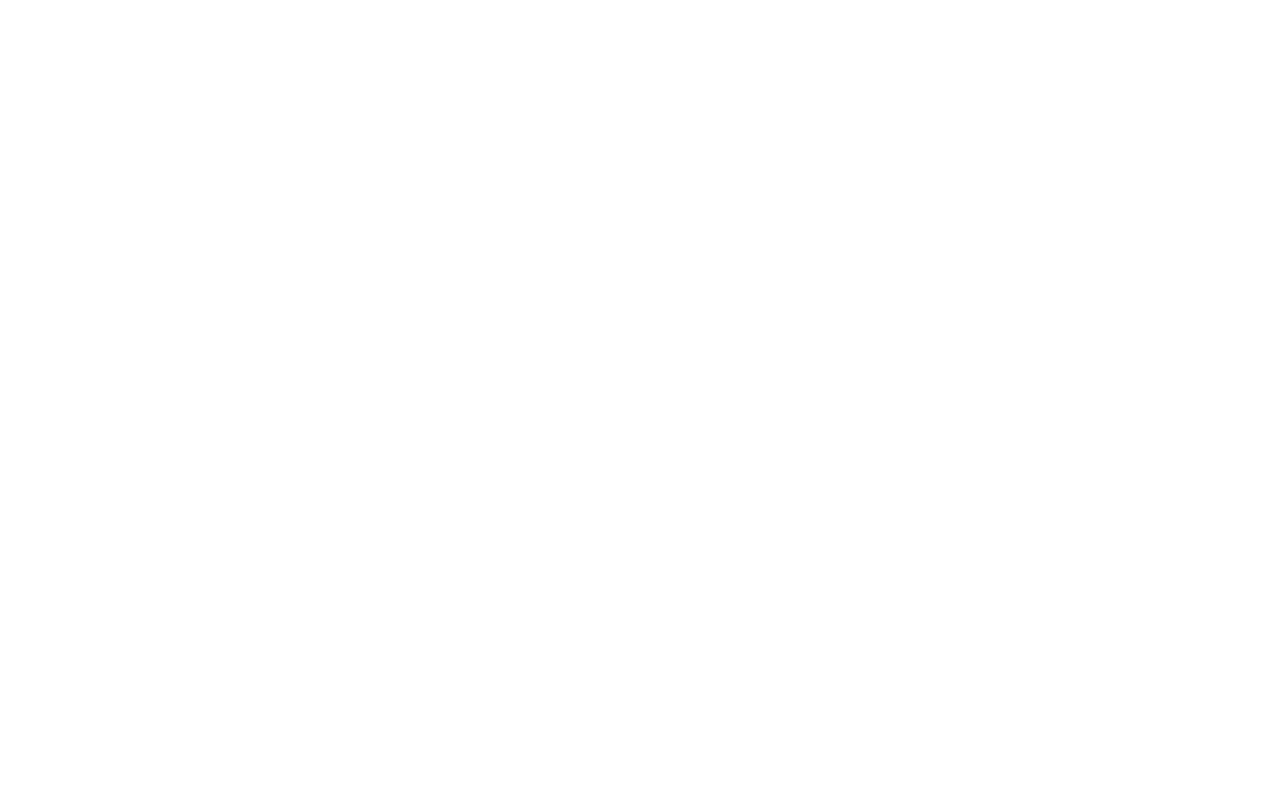
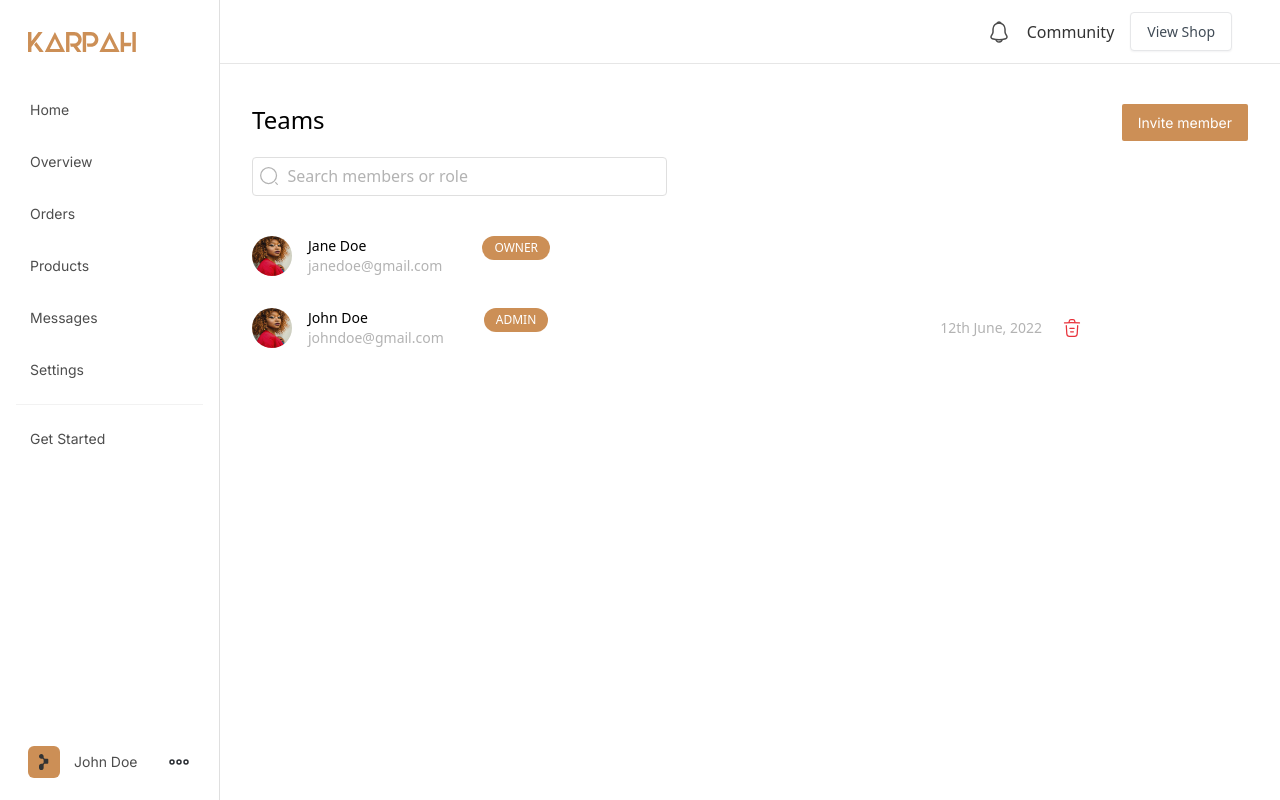
Before and after one commit to Karpah-github/web, a Vue app in the folder frontend/: page /teams in a window 1280 px wide. Before the commit this address had no page. Built offline with nearby package versions, Linux system fonts and the light colour scheme; what @ckeditor/ckeditor5-vue would draw is missing.

Commit message:
ft: added teams tab

```diff
--- /dev/null
+++ b/frontend/src/components/modals/InviteMember.vue
@@ -0,0 +1,125 @@
+<script lang="ts" setup>
+import { ref } from "vue";
+import modal from "./index.vue";
+import { defineProps } from "vue";
+import { productList } from "@/composables/products/products";
+const props = defineProps([
+  "open",
+  "close",
+  "showActionsModal",
+  "id",
+  "hideProduct",
+]);
+const formData = ref({
+  fullName: "",
+  email: "",
+  password: "",
+});
+const hideProduct = (x: string) => {
+  productList.filter(function (item) {
+    return item.id !== x;
+  });
+  props.close();
+};
+</script>
+<template>
+  <modal :open="props.open" :close="props.close" class="overflow-y-hidden">
+    <div
+      class="hide-modal text-left p-4"
+      :class="showActionsModal === id ? 'show' : ''"
+    >
+      <div class="text-left">
+        <button @click="props.close" class="flex ml-auto">
+          <img src="../../assets/icons/close.svg" alt="" />
+        </button>
+        <h4 class="text-md font-medium">Add an admin</h4>
+        <form class="my-4">
+          <div class="form-input2">
+            <span class="flex gap-1">
+              <label for="full-name">Full name</label>
+            </span>
+            <input
+              class="form-field"
+              type="text"
+              name="full-name"
+              v-model="formData.fullName"
+              required
+            />
+          </div>
+          <div class="form-input2">
+            <span class="flex gap-1">
+              <label for="email">Email address</label>
+            </span>
+            <input
+              class="form-field"
+              type="email"
+              name="email"
+              v-model="formData.email"
+              required
+            />
+          </div>
+
+          <div class="form-input2">
+            <span class="flex gap-1">
+              <label for="password">Password</label>
+            </span>
+            <input
+              class="form-field"
+              type="password"
+              name="password"
+              v-model="formData.password"
+              required
+            />
+          </div>
+          <div class="flex py-5 gap-2 w-full">
+            <button class="btn-primary px-3 py-1 rounded-sm text-sm w-full">
+              Save Admin
+            </button>
+            <!-- <button class="btn-secondary px-3 py-1 w-1/2" @click="props.close">
+              Cancel
+            </button> -->
+          </div>
+        </form>
+      </div>
+    </div>
+  </modal>
+</template>
+<style lang="scss">
+.hide-modal {
+  background: #ffffff;
+  display: none;
+  left: 50%;
+  top: 50%;
+  transform: translate(-50%, -50%);
+  z-index: 3;
+  position: fixed;
+  width: 80%;
+  height: 420px;
+  cursor: pointer;
+  border-radius: 8px;
+  &.show {
+    display: block;
+    margin: 0 auto;
+  }
+  @include md {
+    width: 400px;
+  }
+}
+
+.modal-overlay::before {
+  content: "";
+  position: fixed;
+  top: 0px;
+  left: 0px;
+  bottom: 0px;
+  right: 0px;
+  overflow-y: hidden;
+  background-color: rgba(0, 0, 0, 0.5);
+  /* overflow: aut; */
+  z-index: 2;
+}
+.svg-primary {
+  filter: invert(62%) sepia(56%) saturate(388%) hue-rotate(348deg)
+    brightness(88%) contrast(90%);
+}
+</style>
--- /dev/null
+++ b/frontend/src/components/modals/userDelete.vue
@@ -0,0 +1,94 @@
+<script lang="ts" setup>
+import { ref } from "vue";
+import modal from "./index.vue";
+import { defineProps } from "vue";
+import { productList } from "@/composables/products/products";
+const props = defineProps([
+  "open",
+  "close",
+  "showActionsModal",
+  "id",
+  "deleteProduct",
+]);
+const deleteProduct = (x: string) => {
+  productList.filter(function (item) {
+    return item.id !== x;
+  });
+  props.close();
+};
+</script>
+<template>
+  <modal :open="props.open" :close="props.close" class="overflow-y-hidden">
+    <div
+      class="delete-modal text-left p-4"
+      :class="showActionsModal === id ? 'show' : ''"
+    >
+      <div class="text-left">
+        <div
+          class="w-10 h-10 mt-2 mb-4 flex justify-center items-center rounded-full bg-[#FDF4F4]"
+        >
+          <img
+            class="svg-red w-5"
+            src="../../assets/icons/trash.svg"
+            alt="delete icon"
+          />
+        </div>
+        <h4 class="text-md font-medium">You are about to remove an admin</h4>
+        <p class="font-light text-sm py-2">
+          Do you want to delete this admin? deleting would remove this admin
+          from your team completely
+        </p>
+      </div>
+      <div class="flex justify-end py-5 gap-2">
+        <button class="btn-secondary px-3 py-1" @click="props.close">
+          Cancel
+        </button>
+        <button
+          class="bg-[#E72B3B] text-white px-3 py-1 rounded-sm text-sm"
+          @click="deleteProduct(id)"
+        >
+          Delete
+        </button>
+      </div>
+    </div>
+  </modal>
+</template>
+<style lang="scss">
+.delete-modal {
+  background: #ffffff;
+  display: none;
+  left: 50%;
+  top: 50%;
+  transform: translate(-50%, -50%);
+  z-index: 3;
+  position: fixed;
+  width: 80%;
+  height: 255px;
+  cursor: pointer;
+  border-radius: 8px;
+  &.show {
+    display: block;
+    margin: 0 auto;
+  }
+  @include md {
+    width: 400px;
+  }
+}
+
+.modal-overlay::before {
+  content: "";
+  position: fixed;
+  top: 0px;
+  left: 0px;
+  bottom: 0px;
+  right: 0px;
+  overflow-y: hidden;
+  background-color: rgba(0, 0, 0, 0.5);
+  /* overflow: aut; */
+  z-index: 2;
+}
+.svg-red {
+  filter: invert(38%) sepia(89%) saturate(4462%) hue-rotate(336deg)
+    brightness(89%) contrast(105%);
+}
+</style>
--- a/frontend/src/router/index.ts
+++ b/frontend/src/router/index.ts
@@ -58,6 +58,12 @@ const routes: Array<RouteRecordRaw> = [
     path: "/overview",
     name: "overview",
     component: () => import("../views/OverviewScreen.vue"),
+    meta: { layout: DefaultLayout },
+  },
+  {
+    path: "/teams",
+    name: "teams",
+    component: () => import("../views/Teams/index.vue"),
     meta: { layout: DefaultLayout },
   },
   {
--- /dev/null
+++ b/frontend/src/views/Teams/index.vue
@@ -0,0 +1,90 @@
+<script setup lang="ts">
+import InviteMember from "@/components/modals/InviteMember.vue";
+import UserDelete from "@/components/modals/userDelete.vue";
+import { ref } from "vue";
+const openModal = ref(false);
+const openDModal = ref(false);
+const openInviteMemberModal = () => {
+  openModal.value = !openModal.value;
+};
+const openDeleteMemberModal = () => {
+  openDModal.value = !openDModal.value;
+};
+</script>
+
+<template>
+  <div class="px-5 md:px-8">
+    <div class="flex justify-between mt-10 mb-2">
+      <h2 class="text-2xl font-medium">Teams</h2>
+      <button
+        @click="openInviteMemberModal"
+        class="btn-primary px-4 py-2 rounded-md"
+      >
+        Invite member
+      </button>
+    </div>
+    <div class="md:w-10/12">
+      <div class="search md:w-1/2 mt-4">
+        <span class="w-5">
+          <img class="w-full" src="../../assets/icons/search.svg" alt="" />
+        </span>
+        <input type="search" placeholder="Search members or role" />
+      </div>
+      <div class="flex justify-between mt-10 items-center">
+        <div class="flex gap-4 items-center">
+          <img
+            src="../../assets/sellerAvatar.png"
+            class="w-10 h-10 rounded-full"
+            alt=""
+          />
+          <div class="flex items-start gap-4 md:gap-10">
+            <div class="text-sm md:text-md">
+              <p class="font-normal">Jane Doe</p>
+              <p class="text-[#b3b3b3]">janedoe@gmail.com</p>
+            </div>
+            <div class="bg-primary text-white text-xs px-3 py-1 rounded-2xl">
+              OWNER
+            </div>
+          </div>
+        </div>
+        <div class="flex gap-5">
+          <!-- <p class="text-[#b3b3b3] hidden md:block">12th June, 2022</p> -->
+        </div>
+      </div>
+      <div class="flex justify-between mt-8 items-center">
+        <div class="flex gap-4 items-center">
+          <img
+            src="../../assets/sellerAvatar.png"
+            class="w-10 h-10 rounded-full"
+            alt=""
+          />
+          <div class="flex items-start gap-4 md:gap-10">
+            <div class="text-sm md:text-md">
+              <p class="font-normal">John Doe</p>
+              <p class="text-[#b3b3b3]">johndoe@gmail.com</p>
+            </div>
+            <div class="bg-primary text-white text-xs px-3 py-1 rounded-2xl">
+              ADMIN
+            </div>
+          </div>
+        </div>
+        <div class="flex gap-5">
+          <p class="text-[#b3b3b3] hidden md:block text-sm">12th June, 2022</p>
+          <div class="flex cursor-pointer">
+            <i class="fa-solid fa-pen"></i>
+            <img
+              @click="openDeleteMemberModal"
+              class="svg-red w-5"
+              src="../../assets/icons/trash.svg"
+              alt="delete"
+            />
+          </div>
+        </div>
+      </div>
+    </div>
+    <InviteMember :open="openModal" :close="openInviteMemberModal" />
+    <UserDelete :open="openDModal" :close="openDeleteMemberModal" />
+  </div>
+</template>
+
+<style lang="scss" scoped></style>
```
